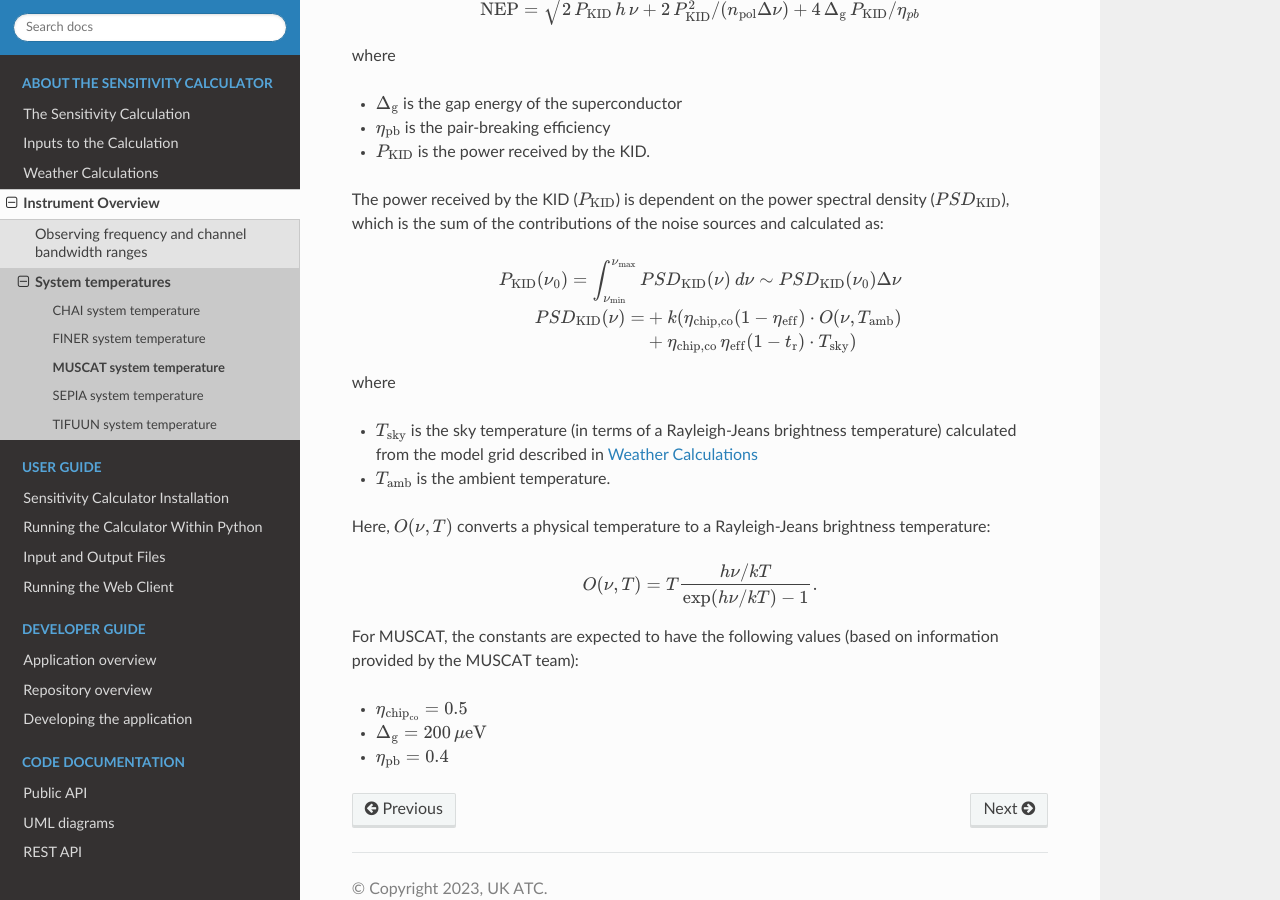
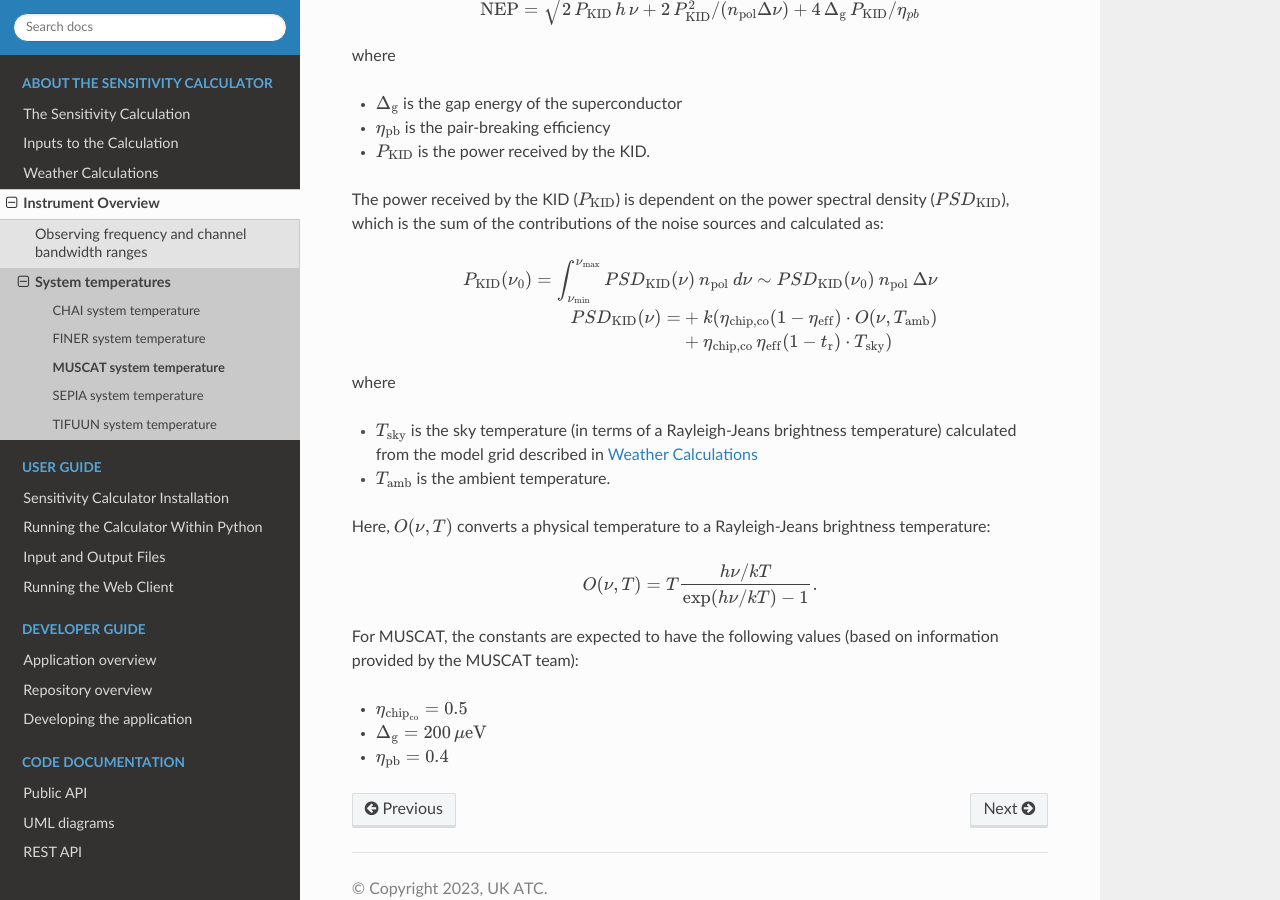
Before and after one commit to ukatc/AtLAST_sensitivity_calculator, a Sphinx documentation site: the page built from docs/source/calculator_info/muscat_tsys.rst, in a window 1280 px wide and 900 px high, scrolled down 763 px. Built offline with Sphinx 7.4.7 and the Read the Docs theme 3.1.0, drawn with Linux system fonts in a browser that asks for light colours.

Commit message:
Add n_pol term

```diff
--- a/docs/source/calculator_info/muscat_tsys.rst
+++ b/docs/source/calculator_info/muscat_tsys.rst
@@ -30,7 +30,7 @@ where
 The power received by the KID (:math:`P_\mathrm{KID}`) is dependent on the power spectral density (:math:`PSD_\mathrm{KID}`), which is the sum of the contributions of the noise sources and calculated as:
 
 .. math::
-    P_\mathrm{KID}(\nu_\mathrm{0}) = \int^{\nu_\mathrm{max}}_{\nu_\mathrm{min}} PSD_\mathrm{KID}(\nu)\: d\nu \sim PSD_\mathrm{KID}(\nu_\mathrm{0}) \Delta \nu
+    P_\mathrm{KID}(\nu_\mathrm{0}) = \int^{\nu_\mathrm{max}}_{\nu_\mathrm{min}} PSD_\mathrm{KID}(\nu)\:n_\mathrm{pol}\: d\nu \sim PSD_\mathrm{KID}(\nu_\mathrm{0})\:n_\mathrm{pol}\: \Delta \nu
 
     PSD_\mathrm{KID}(\nu) = &+ k(\eta_\mathrm{chip,co}(1-\eta_\mathrm{eff})\cdot O(\nu, T_\mathrm{amb})\\
                             &+ \eta_\mathrm{chip,co}\,\eta_\mathrm{eff}(1-t_\mathrm{r})\cdot T_\mathrm{sky})
```
